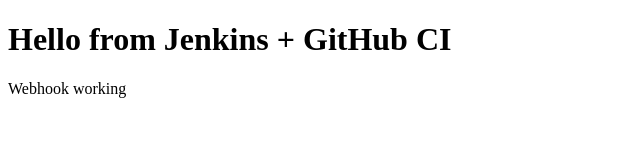
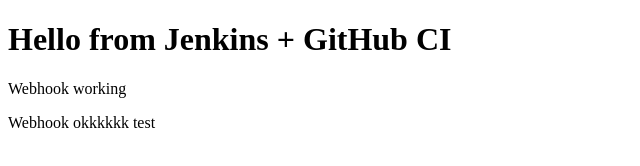
Before and after one commit to nikhilchavan31/jenkinsdemo, a plain HTML site: page hello.html in a window 1280 px wide. Shown: the whole page, without its empty margins (0-640 px from the left). Drawn offline with Linux system fonts and the light colour scheme.

Commit message:
Webhook test

```diff
--- a/hello.html
+++ b/hello.html
@@ -5,3 +5,4 @@
 </body>
 </html>
 <p>Webhook working</p>
+<p>Webhook okkkkkk test</p>
```
